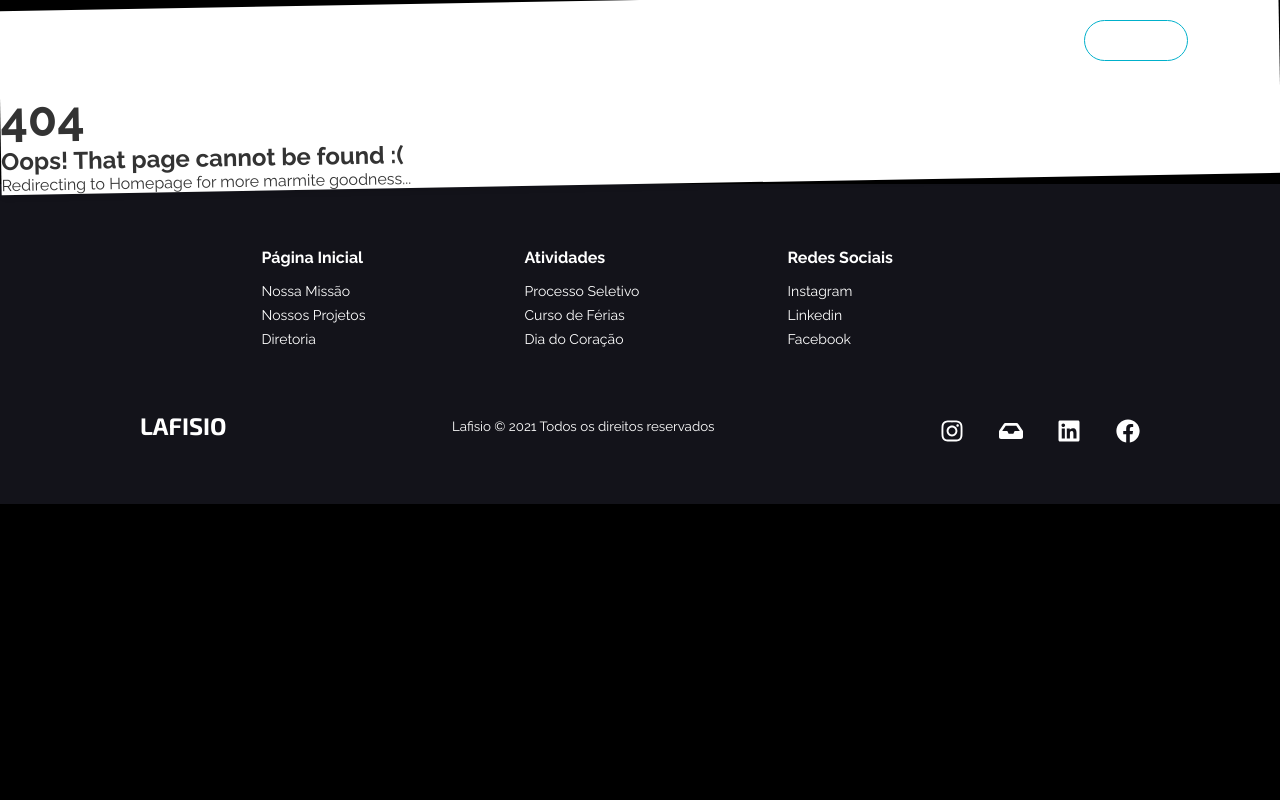
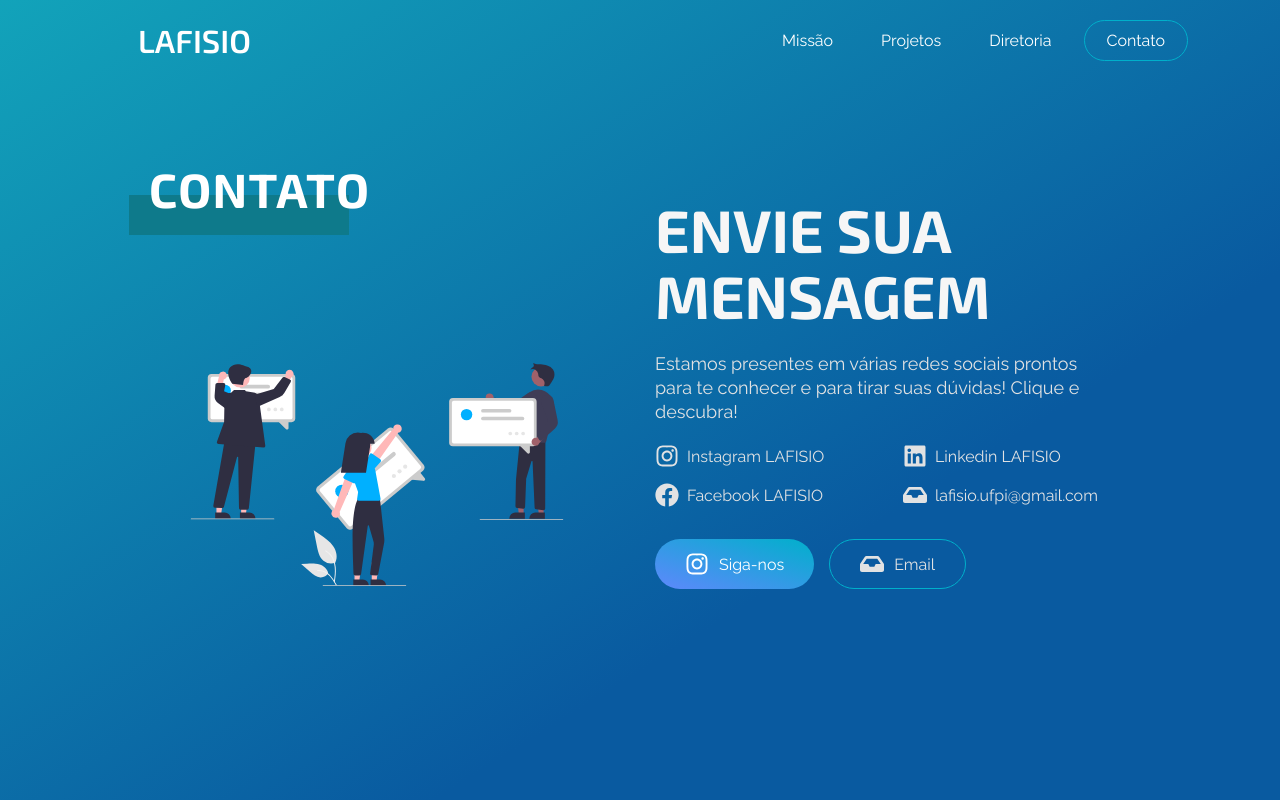
Before and after one commit to felipedantas184/Next_Lafisio, a Next.js app: page /contato in a window 1280 px wide. Before the commit this address had no page. Shown: the top 800 px of the page. Built offline with nearby package versions, Linux system fonts and the light colour scheme.

Commit message:
SEO improves

```diff
--- a/components/Contact.js
+++ b/components/Contact.js
@@ -62,7 +62,7 @@ const Contact = () => {
                         <div className="blockTitle"></div>
                         <p className="TopLine">Contato</p>
                         <div className="ImgWrap">
-                            <Image src="/chat.svg" alt="" width={951} height={428} />
+                            <Image src="/chat.svg" alt="Contato Lafisio" width={951} height={428} />
                         </div>
                     </div>
                 </div>
--- a/components/Footer.js
+++ b/components/Footer.js
@@ -9,21 +9,21 @@ const Footer = () => {
                     <div className="FooterLinkWrapper">
                         <div className="FooterLinkItems">
                             <h1 className="FooterLinkTitle">Página Inicial</h1>
-                                <Link href="/"><a className="FooterLink">Nossa Missão</a></Link>
-                                <Link href="/"><a className="FooterLink">Nossos Projetos</a></Link>
-                                <Link href="/"><a className="FooterLink">Diretoria</a></Link>
+                                <a className="FooterLink" href='https://www.instagram.com/lafisio.ufpi/' target='_blank' rel="noreferrer" arial-label='Instagram Lafisio'>Nossa Missão</a>
+                                <a className="FooterLink" href='https://www.instagram.com/lafisio.ufpi/' target='_blank' rel="noreferrer" arial-label='Instagram Lafisio'>Nossos Projetos</a>
+                                <a className="FooterLink" href='https://www.instagram.com/lafisio.ufpi/' target='_blank' rel="noreferrer" arial-label='Instagram Lafisio'>Diretoria</a>
                         </div>
                         <div className="FooterLinkItems">
                             <h1 className="FooterLinkTitle">Atividades</h1>
-                                <Link href="/"><a className="FooterLink">Processo Seletivo</a></Link>
-                                <Link href="/"><a className="FooterLink">Curso de Férias</a></Link>
-                                <Link href="/"><a className="FooterLink">Dia do Coração</a></Link>
+                                <a className="FooterLink" href='https://www.instagram.com/lafisio.ufpi/' target='_blank' rel="noreferrer" arial-label='Instagram Lafisio'>Processo Seletivo</a>
+                                <a className="FooterLink" href='https://www.instagram.com/lafisio.ufpi/' target='_blank' rel="noreferrer" arial-label='Instagram Lafisio'>Curso de Férias</a>
+                                <a className="FooterLink" href='https://www.instagram.com/lafisio.ufpi/' target='_blank' rel="noreferrer" arial-label='Instagram Lafisio'>Dia do Coração</a>
                         </div>
                         <div className="FooterLinkItems">
                             <h1 className="FooterLinkTitle">Redes Sociais</h1>
-                                <Link href="/"><a className="FooterLink">Instagram</a></Link>
-                                <Link href="/"><a className="FooterLink">Linkedin</a></Link>
-                                <Link href="/"><a className="FooterLink">Facebook</a></Link>
+                                <a className="FooterLink" href='https://www.instagram.com/lafisio.ufpi/' target='_blank' rel="noreferrer" arial-label='Instagram Lafisio'>Instagram</a>
+                                <a className="FooterLink" href='https://www.instagram.com/lafisio.ufpi/' target='_blank' rel="noreferrer" arial-label='Instagram Lafisio'>Linkedin</a>
+                                <a className="FooterLink" href='https://www.instagram.com/lafisio.ufpi/' target='_blank' rel="noreferrer" arial-label='Instagram Lafisio'>Facebook</a>
                         </div>
                     </div>
                 </div>
@@ -32,16 +32,16 @@ const Footer = () => {
                         <Link href="/"><a className="SocialLogo">Lafisio</a></Link>
                         <small className="WebsiteRights">Lafisio © {new Date().getFullYear()} Todos os direitos reservados</small>
                         <div className="SocialIcons">
-                            <a href='//www.linkedin.com/in/leonardtlauenstein/' target='_blank' rel="noreferrer" arial-label='Linkedin' className="SocialIconLink">
+                            <a href='https://www.instagram.com/lafisio.ufpi/' target='_blank' rel="noreferrer" arial-label='Instagram' className="SocialIconLink">
                                 <FaInstagram />
                             </a>
-                            <a href='//www.linkedin.com/in/leonardtlauenstein/' target='_blank' rel="noreferrer" arial-label='Linkedin' className="SocialIconLink">
+                            <a href='https://www.instagram.com/lafisio.ufpi/' target='_blank' rel="noreferrer" arial-label='Email' className="SocialIconLink">
                                 <FaInbox />
                             </a>
-                            <a href='//www.linkedin.com/in/leonardtlauenstein/' target='_blank' rel="noreferrer" arial-label='Linkedin' className="SocialIconLink">
+                            <a href='https://www.instagram.com/lafisio.ufpi/' target='_blank' rel="noreferrer" arial-label='Linkedin' className="SocialIconLink">
                                 <FaLinkedin />
                             </a>
-                            <a href='//www.linkedin.com/in/leonardtlauenstein/' target='_blank' rel="noreferrer" arial-label='Linkedin' className="SocialIconLink">
+                            <a href='https://www.instagram.com/lafisio.ufpi/' target='_blank' rel="noreferrer" arial-label='Facebook' className="SocialIconLink">
                                 <FaFacebook />
                             </a>
                         </div>
@@ -82,7 +82,7 @@ const Footer = () => {
                     color: #fff;
                   }
                   .FooterLink:hover {
-                    color: #01bf71;
+                    color: #00b0ff;
                     transition: 0.3s ease-in-out;
                   }
                   .FooterLinkTitle {
--- a/components/HeroLeft.js
+++ b/components/HeroLeft.js
@@ -23,7 +23,7 @@ const HeroLeft = () => {
                     </div>
                     <div className="Column2">
                         <div className="ImgWrap">
-                            <Image src="/lafisioHero.svg" alt="" width={632} height={530} />
+                            <Image src="/lafisioHero.svg" alt="Lafisio Hero" width={632} height={530} />
                         </div>
                     </div>
                 </div>
--- a/components/Navbar.js
+++ b/components/Navbar.js
@@ -43,7 +43,7 @@ const Navbar = (props) => {
                             </Link>
                         </li>
                         <li className="navBtn">
-                            <Link href="/">
+                            <Link href="/contato">
                                 <a className="navBtnLink">Contato</a>
                             </Link>
                         </li>
--- a/components/SectionBox.js
+++ b/components/SectionBox.js
@@ -40,7 +40,7 @@ const SectionBox = () => {
                     </div>
                     <div className="Column2">
                         <div className="ImgWrap">
-                            <Image src="/lafisioGoals.svg" alt="" width={951} height={428} />
+                            <Image src="/goals.svg" alt="Projetos Lafisio" width={951} height={428} />
                         </div>
                     </div>
                 </div>
--- a/components/SectionNew.js
+++ b/components/SectionNew.js
@@ -11,9 +11,7 @@ const SectionNew = () => {
                             <h1 className="Heading">QUEBRAR BARREIRAS</h1>
                             <p className="Subtitle">Nosso objetivo é expandir os horizontes da Fisiologia no âmbito acadêmico por meio de diversas ações dentro da Liga!</p>
                             <div className="BtnWrap">
-                                <Link href="/">
-                                    <a className="ButtonStyle">Instagram Lafisio</a>
-                                </Link>
+                                    <a href='https://www.instagram.com/lafisio.ufpi/' target='_blank' rel="noreferrer" arial-label='Instagram Lafisio' className="ButtonStyle">Instagram Lafisio</a>
                             </div>
                         </div>
                     </div>
@@ -21,7 +19,7 @@ const SectionNew = () => {
                         <div className="blockTitle"></div>
                         <p className="TopLine">Nossa Missão</p>
                         <div className="ImgWrap">
-                            <Image src="/lafisioGoals.svg" alt="" width={951} height={428} />
+                            <Image src="/lafisioGoals.svg" alt="Missão Lafisio" width={951} height={428} />
                         </div>
                     </div>
                 </div>
--- a/components/SideBar.js
+++ b/components/SideBar.js
@@ -16,13 +16,21 @@ const SideBar = (props) => {
             <div className="sideWrapper">
                 <h1 className="navLogo">Lafisio</h1>
                 <ul className="sidebarMenu">
-                    <Link href="/"><a className="sidebarLink" onClick={props.toggle}>Missão</a></Link>
-                    <Link href="/"><a className="sidebarLink" onClick={props.toggle}>Projetos</a></Link>
-                    <Link href="/"><a className="sidebarLink" onClick={props.toggle}>Diretoria</a></Link>
-                    <Link href="/"><a className="sidebarLink" onClick={props.toggle}>Instagram</a></Link>
+                    <li>
+                        <Link href="/"><a className="sidebarLink" onClick={props.toggle}>Missão</a></Link>
+                    </li>
+                    <li>
+                        <Link href="/"><a className="sidebarLink" onClick={props.toggle}>Projetos</a></Link>
+                    </li>
+                    <li>
+                        <Link href="/"><a className="sidebarLink" onClick={props.toggle}>Diretoria</a></Link>
+                    </li>
+                    <li>
+                        <Link href="/"><a className="sidebarLink" onClick={props.toggle}>Instagram</a></Link>
+                    </li>
                 </ul>
                 <div className="sideBtnWrap">
-                    <Link href="/"><a className="sidebarRoute">Contato</a></Link>
+                    <Link href="/contato"><a className="sidebarRoute">Contato</a></Link>
                 </div>
             </div>
 
@@ -38,7 +46,7 @@ const SideBar = (props) => {
                 top: 0;
                 left: 0;
                 transition: 1.3s ease-in-out;
-                opacity: 1
+                opacity: 0
             }
 
             .closeIcon {
--- a/pages/404.js
+++ b/pages/404.js
@@ -12,23 +12,37 @@ const NotFound = () => {
   }, [])
 
   return (
-    <div className="not-found">
-      <h1>404</h1>
-      <h2>Oops! That page cannot be found :(</h2>
-      <p>Redirecting to <Link href="/"><a>Homepage</a></Link> for more marmite goodness...</p>
+    <main className="not-found">
+      <h1>Erro 404</h1>
+      <h2>Oops! A página não foi encontrada:(</h2>
+      <p>Redirecionando para <Link href="/"><a className="BackLink">Homepage</a></Link> em alguns segundos ;)...</p>
 
       <style jsx>{`
         .not-found {
-          background: #fff;
-          padding-top: 80px;
+          color: #fff;
+          background: rgb(2,0,36);
+          background: linear-gradient(to left top, rgba(9,90,160,1) 33%, rgba(18, 163, 186,1) 100%);
+          margin-top: -80px;
+          padding: 320px 40px 160px 40px;
           box-shadow: 1px 3px 5px rgba(0,0,0,0.1);
-          transform: rotateZ(-1deg);
+          display: flex;
+          flex-direction: column;
+          justify-content: center;
+          align-items: center;
         }
         h1 {
           font-size: 3em;
+          margin-bottom: 32px;
+        }
+        h2 {
+          font-size: 2em;
+          margin-bottom: 16px;
+        }
+        .BackLink {
+          color: #D4D4D4
         }
       `}</style>
-    </div>
+    </main>
   );
 }
 
--- a/pages/contact.js
+++ b/pages/contato.js
@@ -12,8 +12,10 @@ export default function Home() {
       <title>Ninja List | Home</title>
       <meta name="keywords" content="contact" />
     </Head>
-    <Contact />
-    <SideBar />
+    <main>
+      <Contact />
+      <SideBar />
+    </main>
     </>
   )
 }
```
Also changed, not shown: components/SectionTeam.js (+11 -11 lines), pages/_document.js (added, +22 -0 lines), pages/index.js (+8 -1 lines), public/LafisioLogoTransparent.png (added), public/goals.svg (added).
